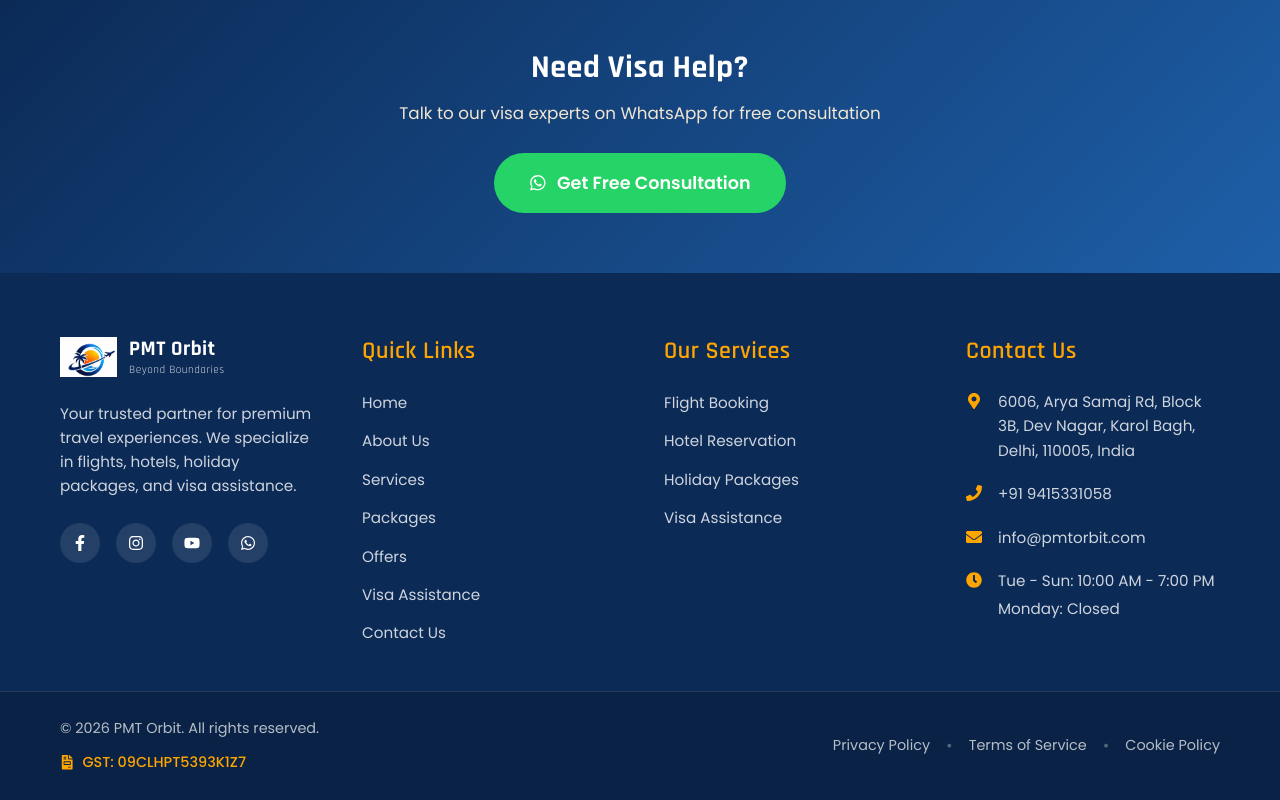
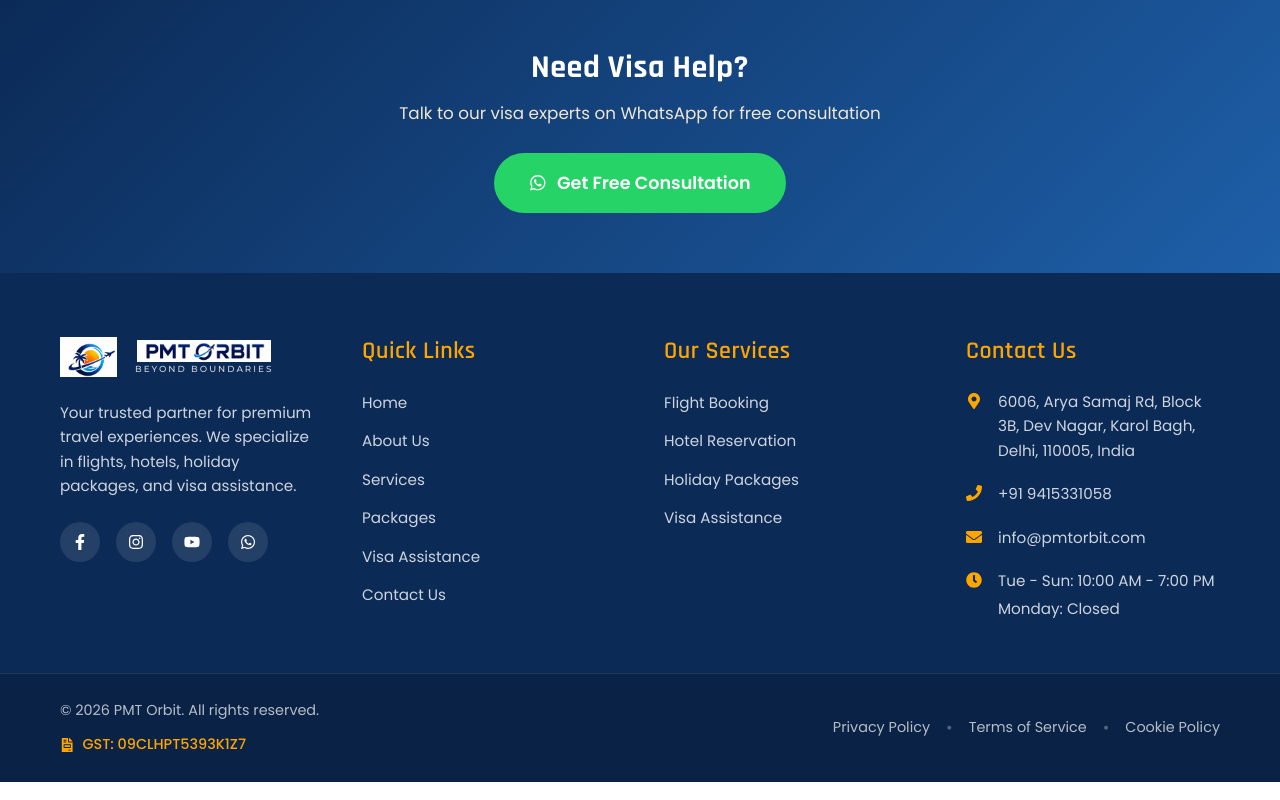
Before and after one commit to tanya4558/pmt-orbit, a React (Vite) app: page /visa in a window 1280 px wide. Shown: the part 2025-2825 px from the top of the page. Built offline with nearby package versions, Linux system fonts and the light colour scheme.

Commit message:
fixed UI feedback

```diff
--- a/src/components/Contact/Contact.jsx
+++ b/src/components/Contact/Contact.jsx
@@ -1,18 +1,38 @@
+import { useState } from 'react';
 import './Contact.css';
-import { useState } from 'react';
 import { FaPhone, FaEnvelope, FaMapMarkerAlt, FaClock, FaWhatsapp } from 'react-icons/fa';
 
 const Contact = () => {
   const [formData, setFormData] = useState({ name: '', email: '', phone: '', subject: '', message: '' });
+  const [status, setStatus] = useState('');
 
   const handleChange = (e) => {
     setFormData({ ...formData, [e.target.name]: e.target.value });
   };
 
-  const handleSubmit = (e) => {
+  const handleSubmit = async (e) => {
     e.preventDefault();
-    const msg = "Hi PMT Orbit! I'm " + formData.name + ". " + formData.message;
-    window.open("https://wa.me/919415331058?text=" + encodeURIComponent(msg), '_blank');
+    setStatus('Sending...');
+
+    const response = await fetch('https://formspree.io/f/xlgvnjek', {
+      method: 'POST',
+      headers: { 'Content-Type': 'application/json' },
+      body: JSON.stringify({
+        name: formData.name,
+        email: formData.email,
+        phone: formData.phone,
+        subject: formData.subject || 'New Inquiry from PMT Orbit Website',
+        message: formData.message
+      })
+    });
+
+    if (response.ok) {
+      setStatus('Message sent successfully!');
+      setFormData({ name: '', email: '', phone: '', subject: '', message: '' });
+      setTimeout(() => setStatus(''), 5000);
+    } else {
+      setStatus('Failed to send. Please try again.');
+    }
   };
 
   return (
@@ -40,7 +60,8 @@
                   <input type="text" name="subject" placeholder="Subject" value={formData.subject} onChange={handleChange} />
                 </div>
                 <textarea name="message" placeholder="Your Message *" rows="5" required value={formData.message} onChange={handleChange}></textarea>
-                <button type="submit" className="contact-submit">Send via WhatsApp</button>
+                <button type="submit" className="contact-submit">{status === 'Sending...' ? 'Sending...' : 'Send via Email'}</button>
+                {status && status !== 'Sending...' && <p style={{ marginTop: '10px', color: status.includes('success') ? '#25D366' : '#ff4444', fontWeight: 600 }}>{status}</p>}
               </form>
             </div>
 
--- a/src/components/Footer/Footer.css
+++ b/src/components/Footer/Footer.css
@@ -49,17 +49,31 @@
   gap: 2px;
 }
 
-.footer-logo-text span {
-  font-size: 1.3rem;
-  font-weight: 700;
-  color: white;
+.footer-title-img {
+  height: 22px;
+  width: auto;
+  object-fit: contain;
 }
 
-.footer-logo-text small {
-  font-size: 0.7rem;
-  font-weight: 400;
+.footer-tagline-row {
+  display: flex;
+  align-items: center;
+  gap: 6px;
+}
+
+.footer-tagline-row .line {
+  flex: 1;
+  height: 1px;
+  background: rgba(255, 255, 255, 0.5);
+}
+
+.footer-tagline {
+  font-size: 0.55rem;
+  font-weight: 500;
   color: rgba(255, 255, 255, 0.8);
-  letter-spacing: 0.5px;
+  letter-spacing: 2px;
+  font-family: 'Montserrat', sans-serif;
+  white-space: nowrap;
 }
 
 .footer-description {
--- a/src/components/Footer/Footer.jsx
+++ b/src/components/Footer/Footer.jsx
@@ -12,6 +12,7 @@
   FaFileInvoice
 } from 'react-icons/fa';
 import pmtLogo from '../../assets/PMTLogo.png';
+import logoTitle from '../../assets/Logo_Tittle.jpg';
 
 const Footer = () => {
   const currentYear = new Date().getFullYear();
@@ -26,8 +27,12 @@
               <h3 className="footer-logo">
                 <img src={pmtLogo} alt="PMT Orbit Logo" className="footer-logo-image" />
                 <div className="footer-logo-text">
-                  <span>PMT Orbit</span>
-                  <small>Beyond Boundaries</small>
+                  <img src={logoTitle} alt="PMT ORBIT" className="footer-title-img" />
+                  <div className="footer-tagline-row">
+                    <span className="line"></span>
+                    <span className="footer-tagline">BEYOND BOUNDARIES</span>
+                    <span className="line"></span>
+                  </div>
                 </div>
               </h3>
               <p className="footer-description">
@@ -61,7 +66,7 @@
                 <li><Link to="/about">About Us</Link></li>
                 <li><Link to="/services">Services</Link></li>
                 <li><Link to="/packages">Packages</Link></li>
-                <li><Link to="/offers">Offers</Link></li>
+                {/* <li><Link to="/offers">Offers</Link></li> */}
                 <li><Link to="/visa">Visa Assistance</Link></li>
                 <li><Link to="/contact">Contact Us</Link></li>
               </ul>
--- a/src/components/Home/Home.jsx
+++ b/src/components/Home/Home.jsx
@@ -28,9 +28,9 @@
   ];
 
   const testimonials = [
-    { id: 1, name: 'Ahtaisham Hussain', location: 'Delhi', text: 'PMT Orbit planned our entire Dubai trip flawlessly. From visa to hotel, everything was taken care of. Truly beyond boundaries!', rating: 5, image: AhtaishamImg },
-    { id: 2, name: 'Tanya Singh', location: 'Mumbai', text: 'Had an amazing experience booking through PMT Orbit. The team handled everything professionally and our family trip to Singapore was absolutely perfect!', rating: 5, image: TanyaImg },
-    { id: 3, name: 'Neha Pandey', location: 'Delhi', text: 'Excellent service! Got the best flight deals and the visa process was completely hassle-free. Highly recommended for families.', rating: 5, image: NehaImg },
+    { id: 1, name: 'Ahtaisham Hussain', location: 'Kolkata', text: 'PMT Orbit planned our entire Dubai trip flawlessly. From visa to hotel, everything was taken care of. Truly beyond boundaries!', rating: 5, image: AhtaishamImg },
+    { id: 2, name: 'Tanya Singh', location: 'Patna', text: 'Had an amazing experience booking through PMT Orbit. The team handled everything professionally and our family trip to Singapore was absolutely perfect!', rating: 5, image: TanyaImg },
+    { id: 3, name: 'Neha Pandey', location: 'Mumbai', text: 'Excellent service! Got the best flight deals and the visa process was completely hassle-free. Highly recommended for families.', rating: 5, image: NehaImg },
     { id: 4, name: 'Prabhakar Kumar Kashyap', location: 'Patna', text: 'Professional team with great communication. Our Kashmir trip was perfectly organized. Will definitely book again!', rating: 5, image: PrabhakarImg },
     { id: 5, name: 'Vivek Kumar', location: 'Noida', text: 'Amazing deals on Bali package! The itinerary was well-planned and support was instant on WhatsApp. Five stars!', rating: 5, image: VivekImg },
   ];
```
